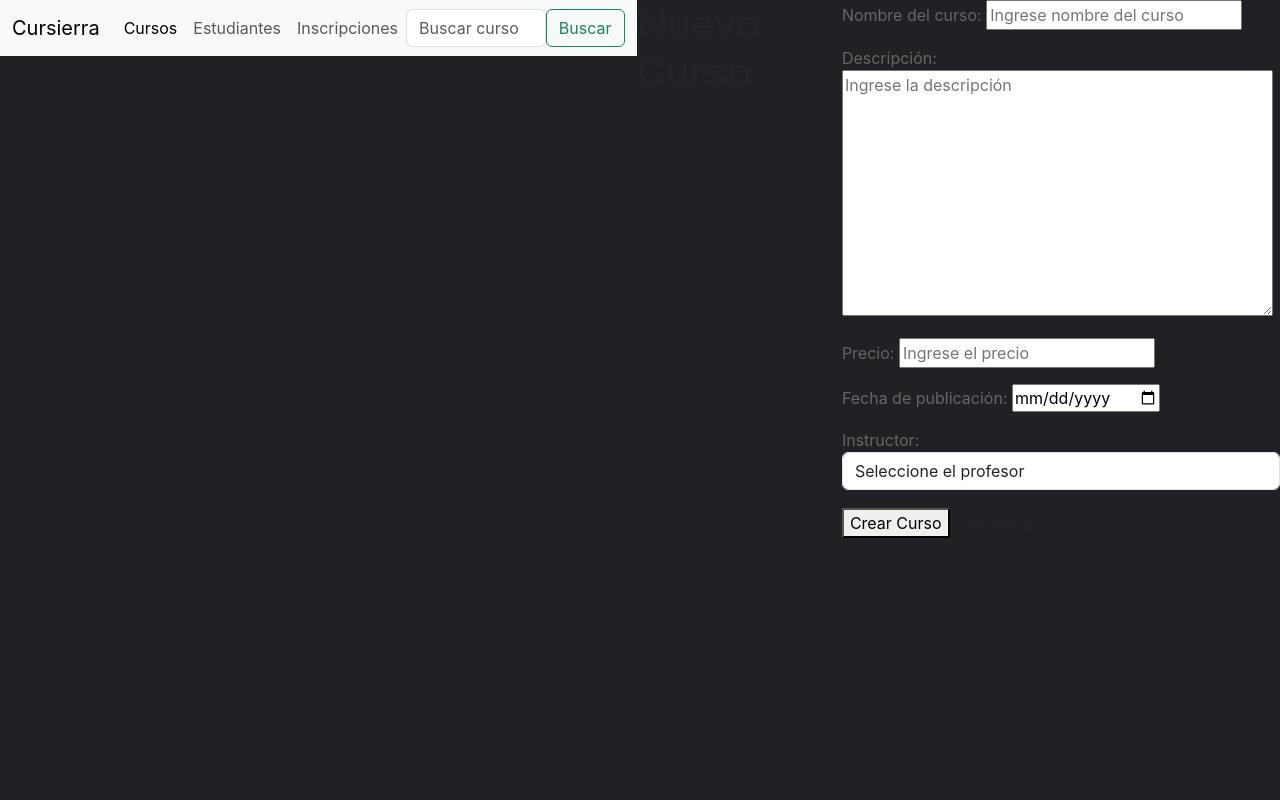
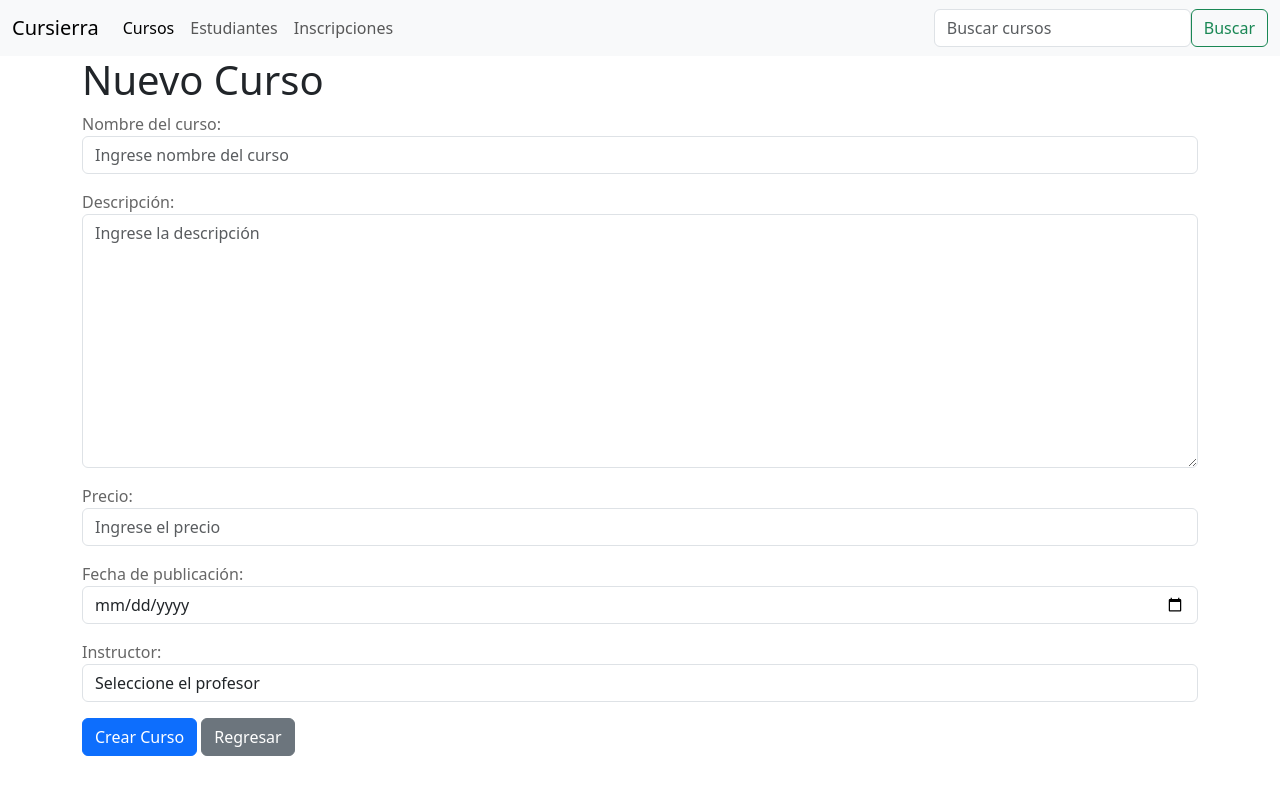
Before and after one commit to santiemanuel/django-curso-sample, a Django app: page /cursos/crear in a window 1280 px wide. Run offline with Django 4.2, Linux system fonts and the light colour scheme; data that the repository does not hold is empty; some libraries are stand-ins or nearby versions; some web fonts are replaced.

Commit message:
Mejoras en las listas y formularios

```diff
--- a/learning/forms/curso_form.py
+++ b/learning/forms/curso_form.py
@@ -25,8 +25,8 @@ class CursoForm(forms.ModelForm):
             'instructor': 'Instructor'
         }
         widgets = {
-            'nombre': forms.TextInput(attrs={'placeholder': 'Ingrese nombre del curso'}),
-            'descripcion': forms.Textarea(attrs={'placeholder': 'Ingrese la descripción'}),
-            'precio': forms.NumberInput(attrs={'placeholder': 'Ingrese el precio'}),
-            'fecha_publicacion': forms.NumberInput(attrs={'type':'date', 'placeholder': 'Ingrese la fecha'}),
+            'nombre': forms.TextInput(attrs={'placeholder': 'Ingrese nombre del curso', 'class': 'form-control'}),
+            'descripcion': forms.Textarea(attrs={'placeholder': 'Ingrese la descripción', 'class': 'form-control'}),
+            'precio': forms.NumberInput(attrs={'placeholder': 'Ingrese el precio', 'class': 'form-control'}),
+            'fecha_publicacion': forms.NumberInput(attrs={'type':'date', 'placeholder': 'Ingrese la fecha', 'class': 'form-control'}),
         }
--- a/learning/static/learning/css/style-student.css
+++ b/learning/static/learning/css/style-student.css
@@ -1,7 +1,5 @@
 body {
         font-family: 'Inter', sans-serif;
-        display: flex;
-        justify-content: center;
         background-color: #202124;
 }
 
--- a/learning/static/learning/css/styles.css
+++ b/learning/static/learning/css/styles.css
@@ -18,7 +18,6 @@ ul {
     background: #ffd5ae;
     margin: 5px 0;
     padding: 10px;
-    width: 50%;
     border-radius: 16px;
     margin-bottom: 16px;
     transition: all 0.2s ease-in-out;
@@ -44,6 +43,28 @@ ul {
     font-size: 0.8em;
     color: #777;
     margin-top: 4px;
+}
+
+.estudiante-item {
+    margin-bottom: 15px;
+}
+
+.estudiante-nombre a {
+    font-size: 1.2em;
+    text-decoration: none;
+    font-weight: bold;
+    color: #333;
+}
+
+.estudiante-email a {
+    text-decoration: none;
+    color: rgb(105, 121, 190);
+    font-size: 0.9em;
+}
+
+.estudiante-email a:hover,
+.estudiante-email a:focus {
+    text-decoration: underline;
 }
 
 .fecha-inscripcion {
--- a/learning/templates/curso/curso_form.html
+++ b/learning/templates/curso/curso_form.html
@@ -9,7 +9,7 @@
     <form method="post">
         {% csrf_token %}
         {{ form.as_p }}
-        <button type="submit">{{ submit }}</button>
-        <a href="{% url 'list_cursos' %}" class="btn">Regresar</a>
+        <button class="btn btn-primary" type="submit">{{ submit }}</button>
+        <a href="{% url 'list_cursos' %}" class="btn btn-secondary">Regresar</a>
     </form>
 {% endblock %}
--- a/learning/templates/curso/cursos_list.html
+++ b/learning/templates/curso/cursos_list.html
@@ -6,8 +6,10 @@
 
 {% block content %}
     <h1>{{ titulo }}</h1>
+    <a href="{% url 'create_curso' %}" class="btn btn-primary mb-3 ms-4">Crear Curso</a>
     <ul>
         {% for curso in cursos %}
+            <a href="{% url 'detail_curso' curso.id %}" style="text-decoration: none; color: inherit;">
                 <li id="curso-li">
                     <div class="curso-container">
                         <div class="curso-title">{{ curso.nombre }}</div>
@@ -21,6 +23,7 @@
                         Fecha de publicación: {{ curso.fecha_publicacion|date:"d/m/Y" }} | Precio: <strong>$ {{ curso.precio }}</strong>
                     </div>
                 </li>
+            </a>
         {% empty %}
             <li>No hay cursos disponibles</li>
         {% endfor %}
--- a/learning/templates/estudiante/estudiante_form.html
+++ b/learning/templates/estudiante/estudiante_form.html
@@ -11,6 +11,7 @@
             {% csrf_token %}
             {{ form.as_p }}
             <button class="btn btn-primary" type="submit">{{ submit }}</button>
+            <a href="{% url 'list_estudiantes' %}" class="btn btn-secondary">Volver</a>
         </form>
     </div>
 {% endblock %}
--- a/learning/urls.py
+++ b/learning/urls.py
@@ -40,7 +40,7 @@ urlpatterns = [
      path("estudiantes/<int:estudiante_id>/",
          views.detail_estudiante,
          name="detail_estudiante"),
-    path("estudiantes/crear",
+    path("estudiantes/crear/",
          views.create_estudiante,
          name="create_estudiante"),
     # Inscripciones
--- a/templates/base.html
+++ b/templates/base.html
@@ -2,13 +2,15 @@
 <!DOCTYPE html>
 <html>
     <head>
+
         <link rel="stylesheet" type="text/css" href="{% static 'learning/css/styles.css' %}">
         <link rel="stylesheet" type="text/css" href="{% static 'learning/css/bootstrap.css' %}">
         <link rel="stylesheet" type="text/css" href="{% static 'learning/css/navbar.css' %}">
-        <link rel="stylesheet" href="{% static 'learning/css/style-student.css' %}">
+        {% block css %}
         <link rel="stylesheet" href="https://rsms.me/inter/inter.css">
-        <link href="{% static 'fontawesomefree/css/fontawesome.css' %}" rel="stylesheet" type="text/css">
-        <link href="{% static 'fontawesomefree/css/solid.css' %}" rel="stylesheet" type="text/css">
+        <link rel="stylesheet" type="text/css" href="{% static 'fontawesomefree/css/fontawesome.css' %}">
+        <link rel="stylesheet" type="text/css" href="{% static 'fontawesomefree/css/solid.css' %}">
+        {% endblock %}
         <title>
             {% block title %}
                 Plataforma de Aprendizaje
@@ -19,7 +21,10 @@
         <header>
             {% include 'navbar.html' %}
         </header>
-        {% block content %}{% endblock %}
+        <div class="container">
+            {% block content %}
+            {% endblock %}
+        </div>
     </body>
     <script src="{% static 'learning/js/bootstrap.js' %}"></script>
 </html>
```
Also changed, not shown: learning/templates/curso/curso_detail.html (+6 -5 lines), learning/templates/estudiante/estudiante_detail.html (+23 -15 lines), learning/templates/estudiante/estudiantes_list.html (+6 -2 lines), 2 other files. Lines whose indentation alone changed are shown as unchanged.
